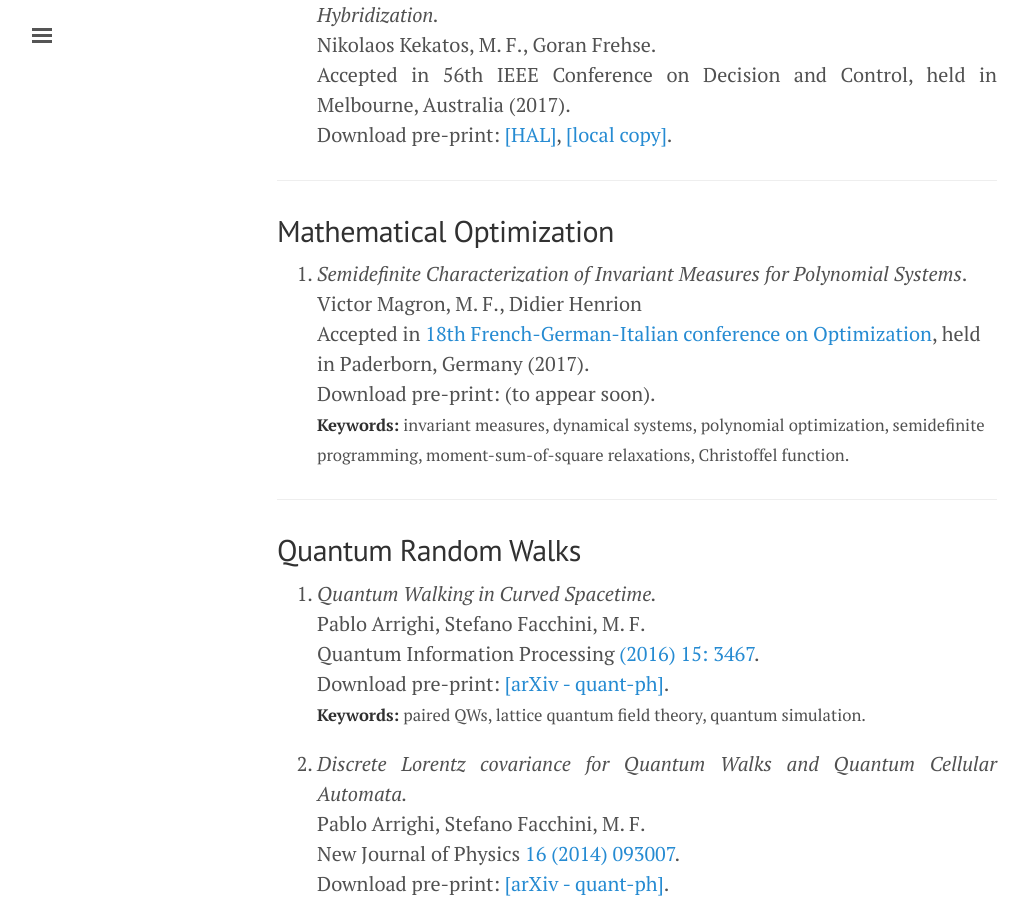
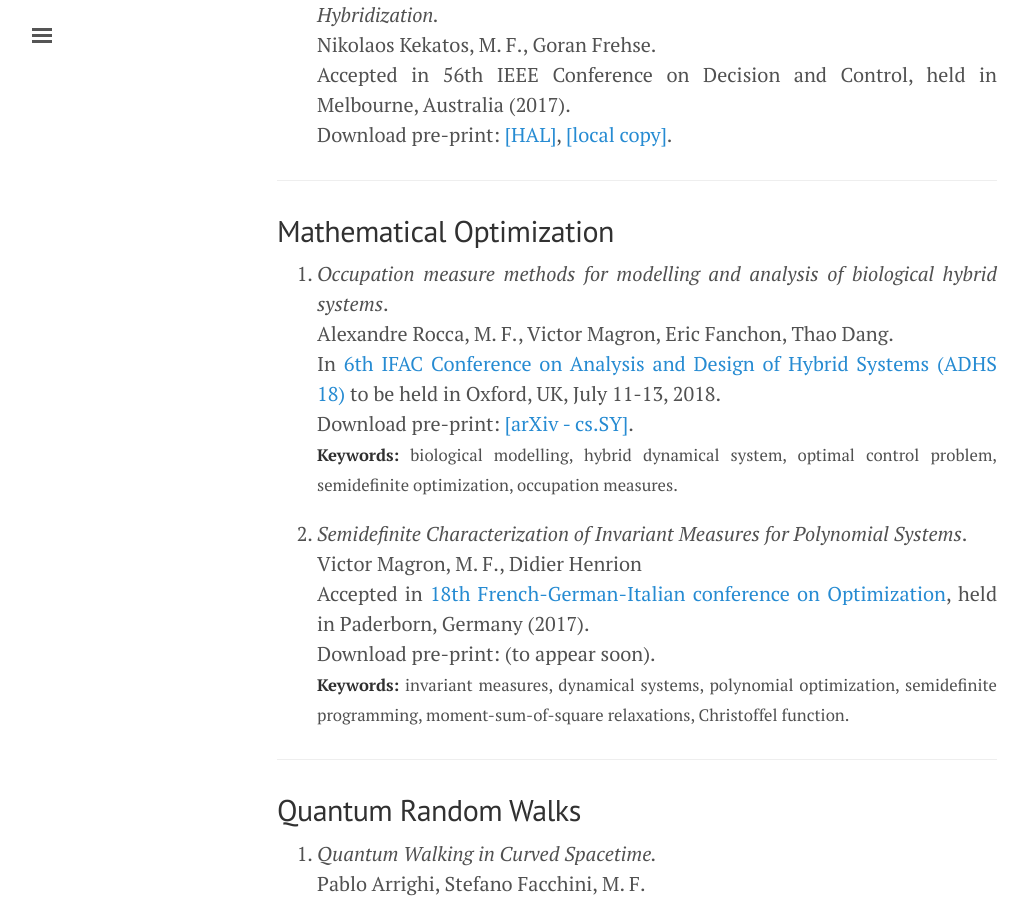
Before and after one commit to mforets/mforets.github.io, a Jekyll site: the page built from publications.md, in a window 1280 px wide and 900 px high, scrolled down 882 px. Shown: the whole window, without its empty margins (3-1032 px from the left). Built offline with Jekyll 4.4.1, drawn with Linux system fonts in a browser that asks for light colours; nearby versions of some CDN libraries.

Commit message:
update publis

```diff
--- a/publications.md
+++ b/publications.md
@@ -14,9 +14,8 @@ This section contains publications at peer-reviewed journals or conference proce
 <br> Download pre-print: [[arXiv]](https://arxiv.org/abs/1801.09526)
 <br><small> **Keywords:** reachability analysis, safety verification, linear time-invariant systems, set recurrence relation </small>
 
-
-2. *Modeling the Wind Turbine Benchmark with PWA Hybrid
-Automata.* <br> Nikolaos Kekatos, M. F., Goran Frehse. <br> In [Applied Verification for Continuous and Hybrid Systems](http://cps-vo.org/group/ARCH), 2017 Edition. <br> Download pre-print: [[HAL]](https://hal.archives-ouvertes.fr/hal-01508674) <br> <small> **Keywords:** reachability analysis, compositional methods, nonlinear control systems, SpaceEx. </small>
+2. *Modeling the Wind Turbine Benchmark with PWA Hybrid Automata.* <br>
+Nikolaos Kekatos, M. F., Goran Frehse. <br> In [Applied Verification for Continuous and Hybrid Systems](http://cps-vo.org/group/ARCH), 2017 Edition. <br> Download pre-print: [[HAL]](https://hal.archives-ouvertes.fr/hal-01508674) <br> <small> **Keywords:** reachability analysis, compositional methods, nonlinear control systems, SpaceEx. </small>
 
 3. *Constructing Verification Models of Nonlinear Simulink Systems via Syntactic Hybridization.*  <br> Nikolaos Kekatos, M. F., Goran Frehse.<br>  Accepted in 56th IEEE Conference on Decision and Control, held in Melbourne, Australia (2017). <br> Download pre-print: [[HAL]](https://hal.archives-ouvertes.fr/hal-01487658), [[local copy]]({{site.url}}/assets/papers/synlin_v2.pdf).
 
@@ -24,8 +23,14 @@ Automata.* <br> Nikolaos Kekatos, M. F., Goran Frehse. <br> In [Applied Verifica
 
 ## Mathematical Optimization
 
-1. *Semidefinite Characterization of Invariant Measures for  Polynomial Systems*. <br> Victor Magron, M. F., Didier Henrion <br> Accepted in [18th French-German-Italian conference on Optimization](https://math.uni-paderborn.de/ag/mathematik-und-ihre-anwendungen/fgi-2017/), held in Paderborn, Germany (2017). <br> Download pre-print: (to appear soon).
+1. *Occupation measure methods for modelling and analysis of biological hybrid systems*. <br> Alexandre Rocca, M. F., Victor Magron, Eric Fanchon, Thao Dang.<br>
+In [6th IFAC Conference on Analysis and Design of Hybrid Systems (ADHS 18)](https://www.cs.ox.ac.uk/conferences/ADHS18/) to be held in Oxford, UK, July 11-13, 2018.
+<br> Download pre-print: [[arXiv - cs.SY]](https://arxiv.org/abs/1710.03158).<br>
+<small> **Keywords:** biological modelling, hybrid dynamical system, optimal control problem, semidefinite optimization, occupation measures. </small>
+
+2. *Semidefinite Characterization of Invariant Measures for  Polynomial Systems*. <br> Victor Magron, M. F., Didier Henrion <br> Accepted in [18th French-German-Italian conference on Optimization](https://math.uni-paderborn.de/ag/mathematik-und-ihre-anwendungen/fgi-2017/), held in Paderborn, Germany (2017). <br> Download pre-print: (to appear soon).
 <br> <small> **Keywords:** invariant measures, dynamical systems, polynomial optimization, semidefinite programming, moment-sum-of-square relaxations, Christoffel function. </small>
+
 
 ---
 
```
Also changed, not shown: preprints.md (+1 -4 lines).
